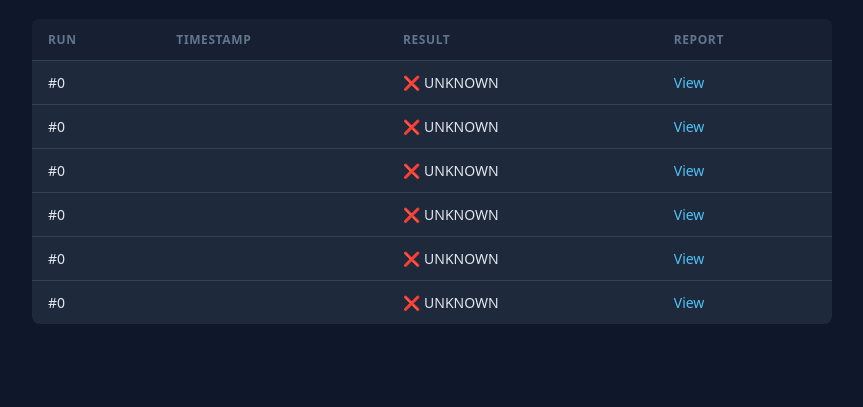
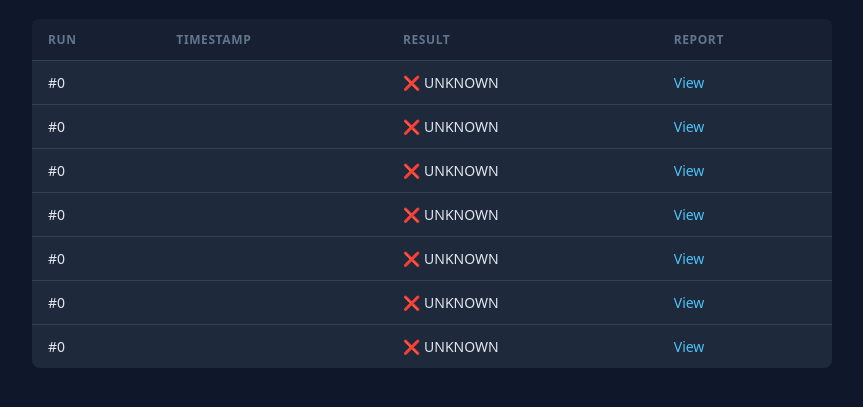
Before and after one commit to vikrampb/agentic-ai-polling-poc, a plain HTML site: page results-history/index.html in a window 1280 px wide. Shown: the part 99-506 px from the top of the page, without its empty margins (208-1071 px from the left). Drawn offline with Linux system fonts and the light colour scheme.

Commit message:
ci: update results-history index [skip ci]

```diff
--- a/results-history/index.html
+++ b/results-history/index.html
@@ -8,4 +8,4 @@ a{color:#4FC3F7;text-decoration:none}.badge{font-size:.7rem;padding:2px 8px;bord
 </style></head><body>
 <h1>Test Run History <span class="badge">Last 10 runs</span></h1>
 <table><thead><tr><th>Run</th><th>Timestamp</th><th>Result</th><th>Report</th></tr></thead>
-<tbody><tr><td>#0</td><td></td><td>❌ UNKNOWN</td><td><a href="run-001-2026-06-30T20-30-55-success.html">View</a></td></tr><tr><td>#0</td><td></td><td>❌ UNKNOWN</td><td><a href="run-001-2026-06-30T18-46-06-success.html">View</a></td></tr><tr><td>#0</td><td></td><td>❌ UNKNOWN</td><td><a href="run-001-2026-06-30T18-31-53-success.html">View</a></td></tr><tr><td>#0</td><td></td><td>❌ UNKNOWN</td><td><a href="run-001-2026-06-30T18-22-35-failure.html">View</a></td></tr><tr><td>#0</td><td></td><td>❌ UNKNOWN</td><td><a href="run-001-2026-06-30T18-16-11-failure.html">View</a></td></tr><tr><td>#0</td><td></td><td>❌ UNKNOWN</td><td><a href="run-001-2026-06-30T18-07-38-failure.html">View</a></td></tr></tbody></table></body></html>
+<tbody><tr><td>#0</td><td></td><td>❌ UNKNOWN</td><td><a href="run-001-2026-06-30T21-08-28-failure.html">View</a></td></tr><tr><td>#0</td><td></td><td>❌ UNKNOWN</td><td><a href="run-001-2026-06-30T20-30-55-success.html">View</a></td></tr><tr><td>#0</td><td></td><td>❌ UNKNOWN</td><td><a href="run-001-2026-06-30T18-46-06-success.html">View</a></td></tr><tr><td>#0</td><td></td><td>❌ UNKNOWN</td><td><a href="run-001-2026-06-30T18-31-53-success.html">View</a></td></tr><tr><td>#0</td><td></td><td>❌ UNKNOWN</td><td><a href="run-001-2026-06-30T18-22-35-failure.html">View</a></td></tr><tr><td>#0</td><td></td><td>❌ UNKNOWN</td><td><a href="run-001-2026-06-30T18-16-11-failure.html">View</a></td></tr><tr><td>#0</td><td></td><td>❌ UNKNOWN</td><td><a href="run-001-2026-06-30T18-07-38-failure.html">View</a></td></tr></tbody></table></body></html>
```
